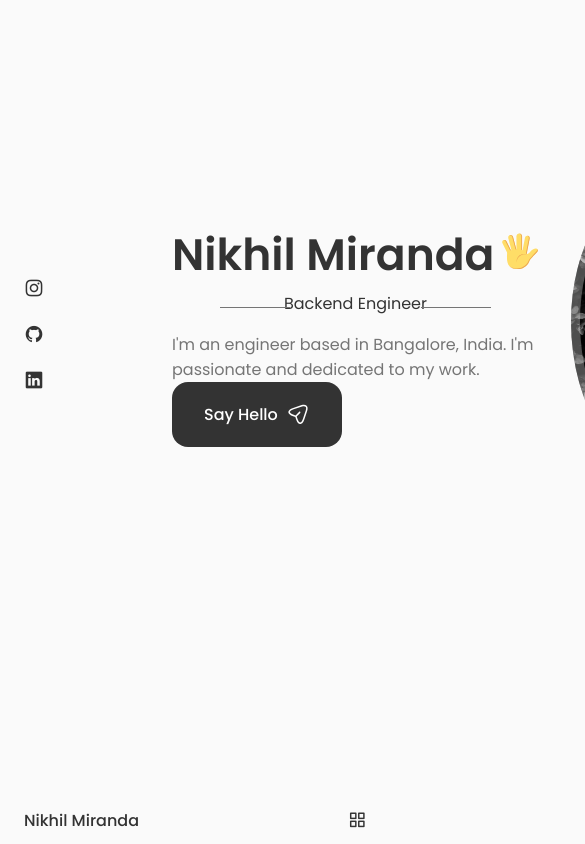
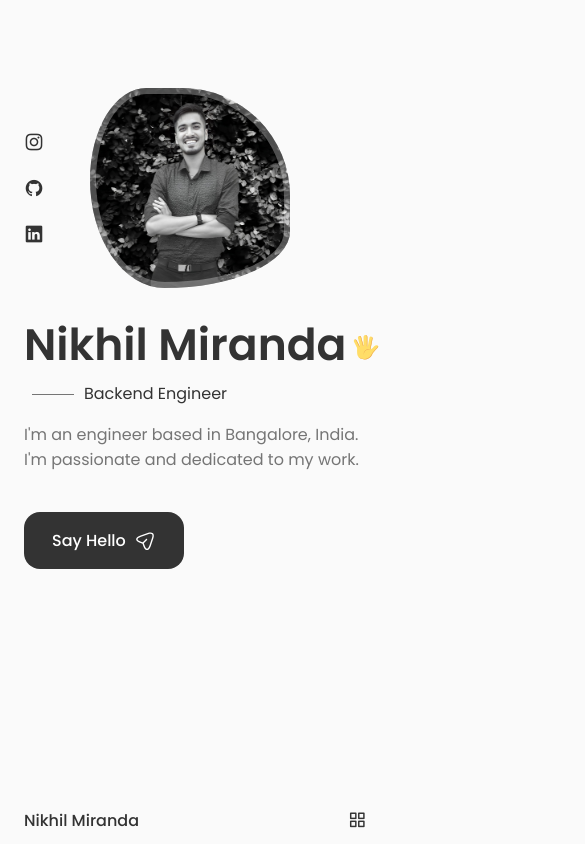
Before and after one commit to nikhil-miranda/tiny-turtle, a React (Create React App) app: page / in a window 390 px wide. Shown: the top 844 px of the page, 585 px wide, since content can reach past the window. Built offline with nearby package versions, Linux system fonts and the light colour scheme.

Commit message:
feat: added new components to home.js file

```diff
--- a/src/App.css
+++ b/src/App.css
@@ -178,15 +178,32 @@ img {
     margin-left: var(--mb-1-5);
     margin-right: var(--mb-1-5);
   }
+
+  .button {
+    padding: 1rem 1.75rem;
+  }
+
+  .button__icon {
+    width: 22px;
+    height: 22px;
+  }
 }
 
 /* For Medium Devices */
-@media screen and (max-width: 768px) {}
+@media screen and (max-width: 768px) {
+  .section {
+    padding: 2rem 0 4rem;
+  }
+}
 
 @media screen and (max-width: 576px) {}
 
 /* For Small Devices */
 @media screen and (max-width: 350px) {
+  :root {
+    --big-font-size: 2.25rem;
+  }
+
   .container {
     margin-left: var(--mb-1);
     margin-right: var(--mb-1);
--- a/src/components/home/Home.jsx
+++ b/src/components/home/Home.jsx
@@ -2,18 +2,24 @@ import React from "react";
 import "./home.css";
 import Social from "./Social";
 import Data from "./Data";
+import ScrollDown from "./ScrollDown";
 
 const Home = () => {
     return (
         <section className="home section" id="home">
             <div className="home__container container grid">
                 <div className="home__content grid">
+
                     <Social />
 
                     <div className="home__img"></div>
 
                     <Data />
+
                 </div>
+
+                <ScrollDown />
+
             </div>
         </section>
     );
--- a/src/components/home/home.css
+++ b/src/components/home/home.css
@@ -1,3 +1,7 @@
+.home_container {
+    row-gap: 7rem;
+}
+
 .home__content {
     grid-template-columns: 116px repeat(2, 1fr);
     padding-top: 5.5rem;
@@ -34,13 +38,13 @@
 
 .home__subtitle {
     position: relative;
-    display: flex;
-    justify-content: center;
     font-size: var(--h3-font-size);
     padding-left: 5.4rem;
-    padding-right: 5.4rem;
+    /* padding-right: 5.4rem; */
     font-weight: var(--font-normal);
     margin-bottom: var(--mb-1);
+    /* display: flex;
+    justify-content: center; */
 }
 
 .home__subtitle::before {
@@ -49,21 +53,21 @@
     width: 70px;
     height: 1px;
     background-color: var(--text-color);
-    left: 3rem;
+    left: 0.5rem;
     top: 1rem;
 }
 
-.home__subtitle::after {
+/* .home__subtitle::after {
     content: '';
     position: absolute;
     width: 70px;
     height: 1px;
     background-color: var(--text-color);
-    right: 3rem;
+    right: 0.5rem;
     top: 1rem;
-}
+} */
 
-.home_description {
+.home__description {
     max-width: 400px;
     margin-bottom: var(--mb-3);
 }
@@ -94,3 +98,118 @@
         border-radius: 60% 40% 30% 70%/60% 30% 70% 40%;
     }
 }
+
+.home__scroll {
+    margin-left: 9.25rem;
+}
+
+.wheel {
+    animation: scroll 2s ease infinite;
+}
+
+@keyframes scroll {
+    0% {
+        transform: translateY(0);
+    }
+
+    30% {
+        transform: translateY(3.75rem);
+    }
+}
+
+.home__scroll-name {
+    color: var(--title-color);
+    font-weight: var(--font-medium);
+    margin-right: var(--mb-0-25);
+    margin-left: 2px;
+}
+
+.home__scroll-arrow {
+    font-size: 1.25rem;
+    color: var(--title-color);
+}
+
+/* Breakpoints */
+/* For Large Devices */
+@media screen and (max-width: 992px) {
+    .home__content {
+        grid-template-columns: 100px repeat(2, 1fr);
+        column-gap: 1.25rem;
+    }
+
+    .home__hand {
+        width: 26px;
+        height: 26px;
+    }
+
+    .home__subtitle {
+        padding-left: 3.75rem;
+        margin-bottom: var(--mb-1);
+    }
+
+    .home__subtitle::before {
+        width: 42px;
+        top: 0.8rem;
+    }
+
+    .home__subtitle::after {
+        width: 42px;
+        top: 0.8rem;
+    }
+
+    .home__description {
+        max-width: initial;
+        margin-bottom: var(--mb-2-5);
+    }
+
+    .home__img {
+        width: 250px;
+        height: 250px;
+        box-shadow: inset 0 0 0 8px rgb(255 255 255 / 30%);
+    }
+
+    .home__scroll {
+        margin-left: 7.5rem;
+    }
+  }
+
+  /* For Medium Devices */
+  @media screen and (max-width: 768px) {
+    .home__content{
+        grid-template-columns: 0.5fr 3fr;
+        padding-top: 3.5rem;
+    }
+
+    .home__img {
+        order: initial;
+        justify-self: initial;
+    }
+
+    .home__data {
+        grid-column: 1/3;
+    }
+
+    .home__img {
+        box-shadow: inset 0 0 0 6px rgb(255 255 255 / 30%);
+        width: 200px;
+        height: 200px;
+    }
+
+    .home__scroll {
+        display: none;
+
+    }
+  }
+
+  /* For Small Devices */
+  @media screen and (max-width: 350px) {
+    .home__img {
+        width: 180px;
+        height: 180px;
+    }
+
+    .home__hand {
+        width: 22px;
+        height: 22px;
+    }
+  }
```
